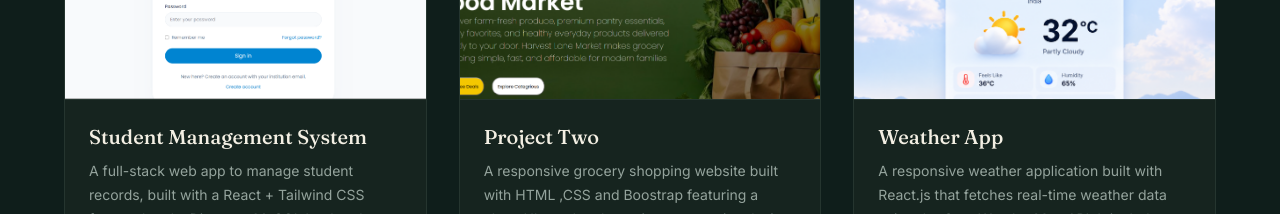
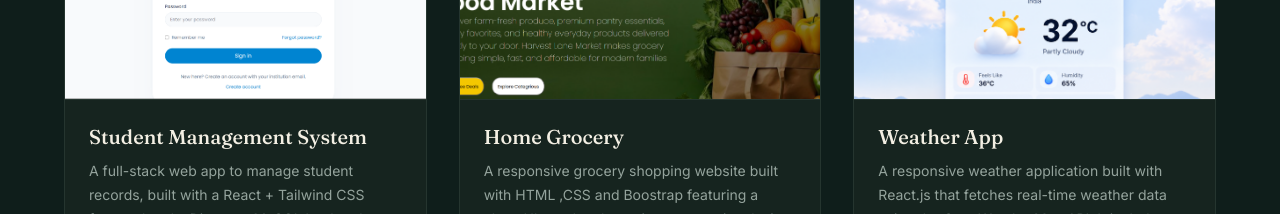
Before and after one commit to gnanamani-dev/Portfilo, a React (Vite) app in the folder portfilo/: page / in a window 1280 px wide. Shown: the part 2540-2754 px from the top of the page. Built offline with nearby package versions, Linux system fonts and the light colour scheme.

Commit message:
update the portfilo

```diff
--- a/portfilo/src/components/Projects.jsx
+++ b/portfilo/src/components/Projects.jsx
@@ -16,7 +16,7 @@ const PROJECTS = [
     image: project1Image,
   },
   {
-    title: "Project Two",
+    title: "Home Grocery",
     description: "A responsive grocery shopping website built with HTML ,CSS and Boostrap featuring a clean UI, product browsing, responsive design, and interactive elements",
     tech: ["Html","Css", "JavaScript"],
     liveUrl: "https://home-grocery-project-eivbwp908-gnanamani-devs-projects.vercel.app/",
```
